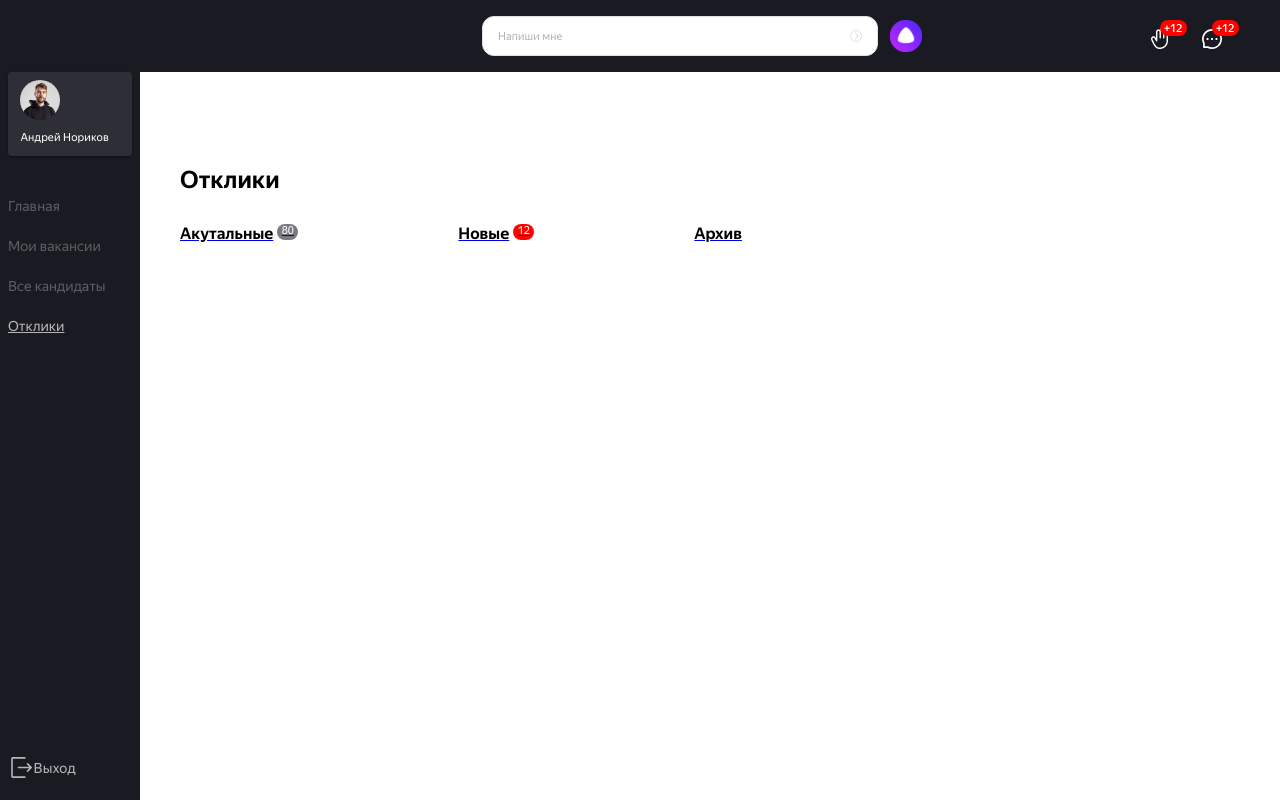
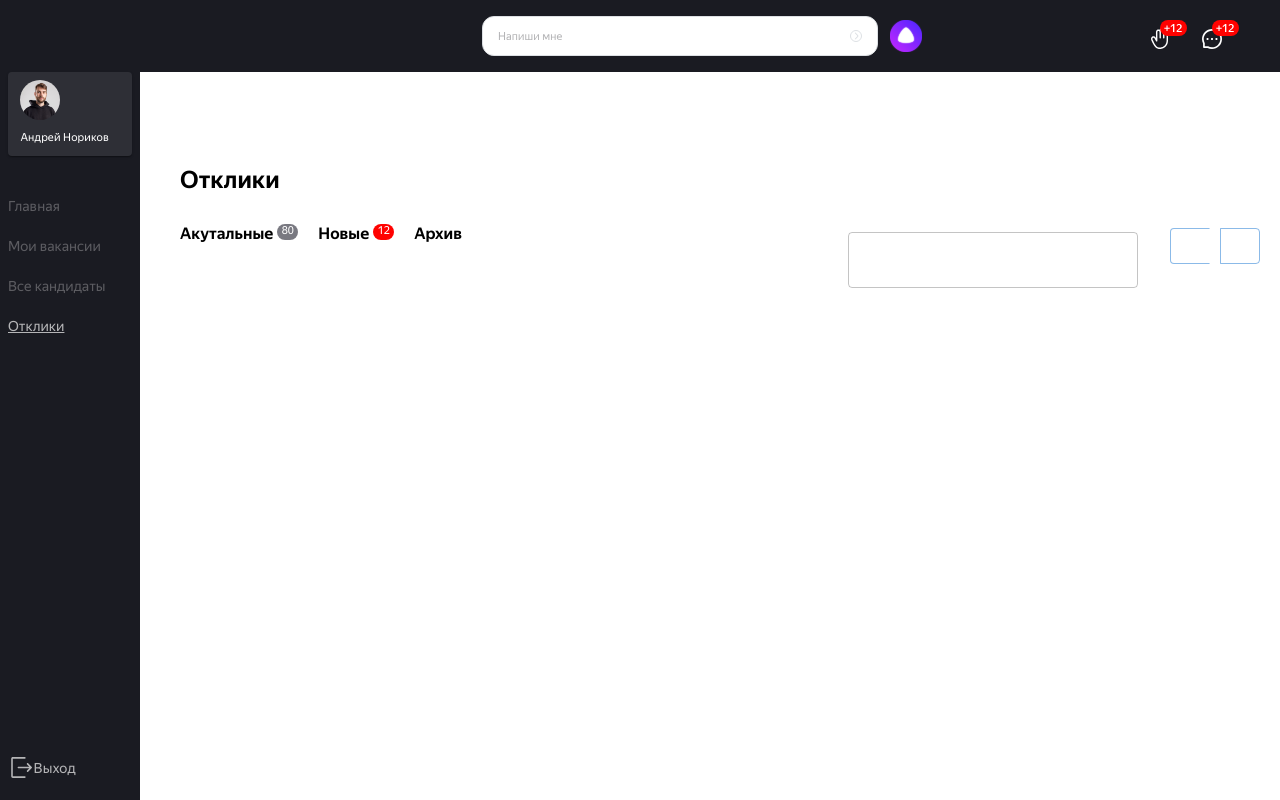
Before and after one commit to NastyaNev/career-hackathon-frontend, a React (Create React App) app: page /career-hackathon-frontend/applications in a window 1280 px wide. Built offline with nearby package versions, Linux system fonts and the light colour scheme.

Commit message:
not working

```diff
--- a/src/components/ui/page-sub-menu-link/PageSubMenuLink.module.css
+++ b/src/components/ui/page-sub-menu-link/PageSubMenuLink.module.css
@@ -4,6 +4,10 @@
   gap: 4px;
   cursor: pointer;
   color: #000;
+}
+
+.link {
+  text-decoration: none;
 }
 
 .tabContainer__text {
--- a/src/components/ui/page-sub-menu-link/PageSubMenuLink.tsx
+++ b/src/components/ui/page-sub-menu-link/PageSubMenuLink.tsx
@@ -17,7 +17,7 @@ const PageSubMenuLink = ({
 } : PageSubMenuLinkProps) => {
   const areNotificationsVisible = notifications > 0;
   return (
-    <NavLink to={to} className="link">
+    <NavLink to={to} className={styles.link}>
       {({ isActive }) => (
         <div className={styles.tabContainer__item}>
           <p
--- a/src/components/ui/page-sub-menu/page-sub-menu.module.css
+++ b/src/components/ui/page-sub-menu/page-sub-menu.module.css
@@ -1,4 +1,4 @@
 .tabContainer {
   list-style: none;
-  text-decoration: none;
+  gap: 20px !important;
 }
--- a/src/pages/applications/application.module.css
+++ b/src/pages/applications/application.module.css
@@ -3,3 +3,31 @@
   font-size: 24px;
   line-height: 32px;
 }
+
+.filters {
+  display: flex;
+  flex-direction: row;
+  gap: 20px;
+}
+
+.find {
+  width: 290px;
+  height: 40px;
+  max-height: 40px;
+  padding: 8px 12px !important;
+}
+
+.buttons {
+  gap: 11px;
+}
+
+.button {
+  position: relative;
+  top: 4px;
+  left: 0;
+  width: 36px;
+  height: 36px;
+  border: #5A9BFF;
+  border-radius: 6px;
+  border: 10px;
+}
--- a/src/pages/applications/applications.tsx
+++ b/src/pages/applications/applications.tsx
@@ -1,6 +1,6 @@
 import React from 'react'
-import {Stack} from "@mui/material";
-import styles from './application.module.css'
+import {Button, ButtonGroup, Stack, TextField} from "@mui/material";
+import styles from './application.module.css';
 
 import PageSubMenu from "../../components/ui/page-sub-menu/PageSubMenu";
 import PageSubMenuLink from "../../components/ui/page-sub-menu-link/PageSubMenuLink";
@@ -33,6 +33,15 @@ function Applications() {
           </>
         }
         />
+          <div className={styles.filters}>
+              <TextField
+                  sx={{padding: `8px 12px`}}
+                  className={styles.find}/>
+              <ButtonGroup className={styles.buttons}>
+                  <Button className={styles.button}></Button>
+                  <Button className={styles.button}></Button>
+              </ButtonGroup>
+          </div>
       </Stack>
     </main>
   )
```
Also changed, not shown: src/images/icons/column.svg (added), src/images/icons/tabs.svg (added).
